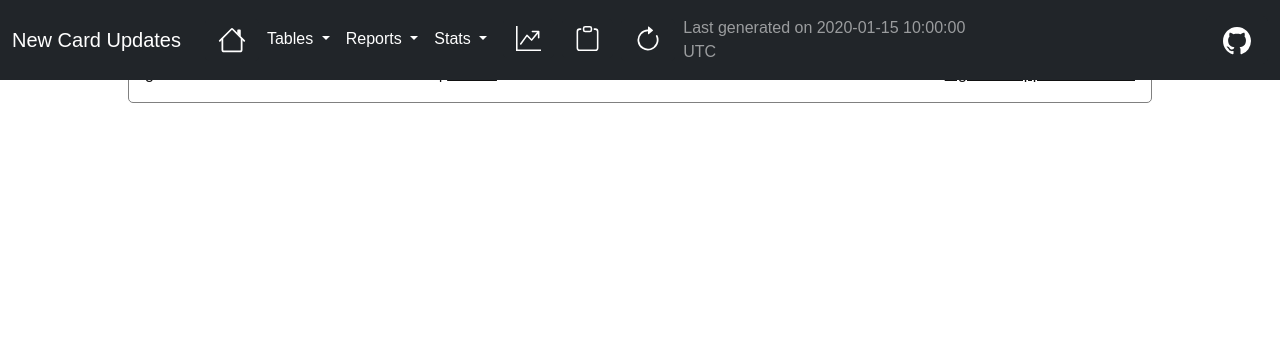
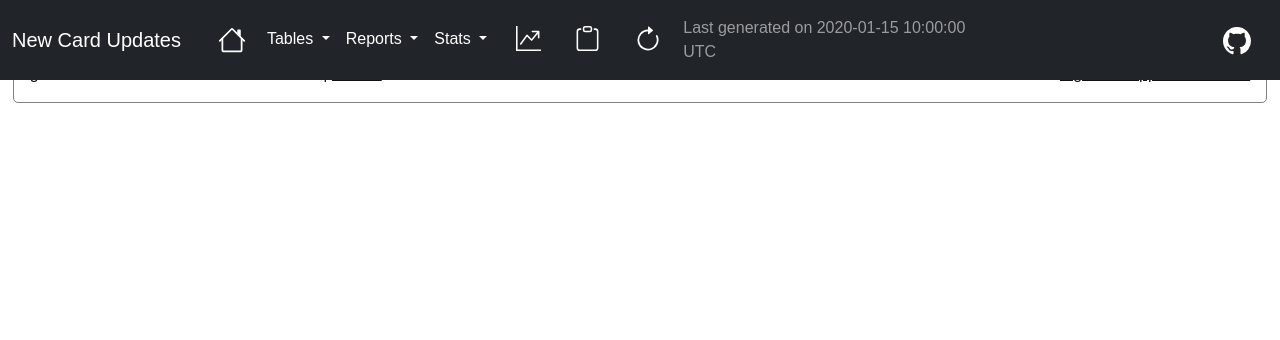
Before and after one commit to RHsyseng/t5g-field-support-team-utils, a Flask app: template dashboard/src/t5gweb/templates/skeleton.html in a window 1280 px wide. Shown: the top 340 px of the page. Run offline with Flask 2, Linux system fonts and the light colour scheme; the template is opened without the code that fills it: most values are stand-ins (such as "Sample title", 1, 10 or a date in 2020); data that the repository does not hold is empty; some libraries are stand-ins or nearby versions.

Commit message:
make all pages wider

```diff
--- a/dashboard/src/t5gweb/static/style.css
+++ b/dashboard/src/t5gweb/static/style.css
@@ -3,9 +3,8 @@ body {
   font-size: 100%;
   background-color: white;
   color: #111;
-  width: 80%;
   padding: 0em;
-  margin: 1% 10%;
+  margin: 1% 1%;
   display: block;
 }
 
--- a/dashboard/src/t5gweb/templates/ui/table.html
+++ b/dashboard/src/t5gweb/templates/ui/table.html
@@ -1,12 +1,6 @@
 {% extends "skeleton.html" %}
 {% block title %}{{ page_title }}{% endblock %}
 {% block content %}
-<style>
-    body {
-        width: auto;
-        margin: 1% 1%;
-    }
-</style>
 <div class="container-fluid copy mt-5">
     <div class="container-fluid pt-2" id="expand-buttons">
         <button type="button" class="btn btn-outline-dark" id="expand-button">Expand All Rows</button> <button type="button" class="btn btn-outline-dark" id="collapse-button">Collapse All Rows</button>
```
